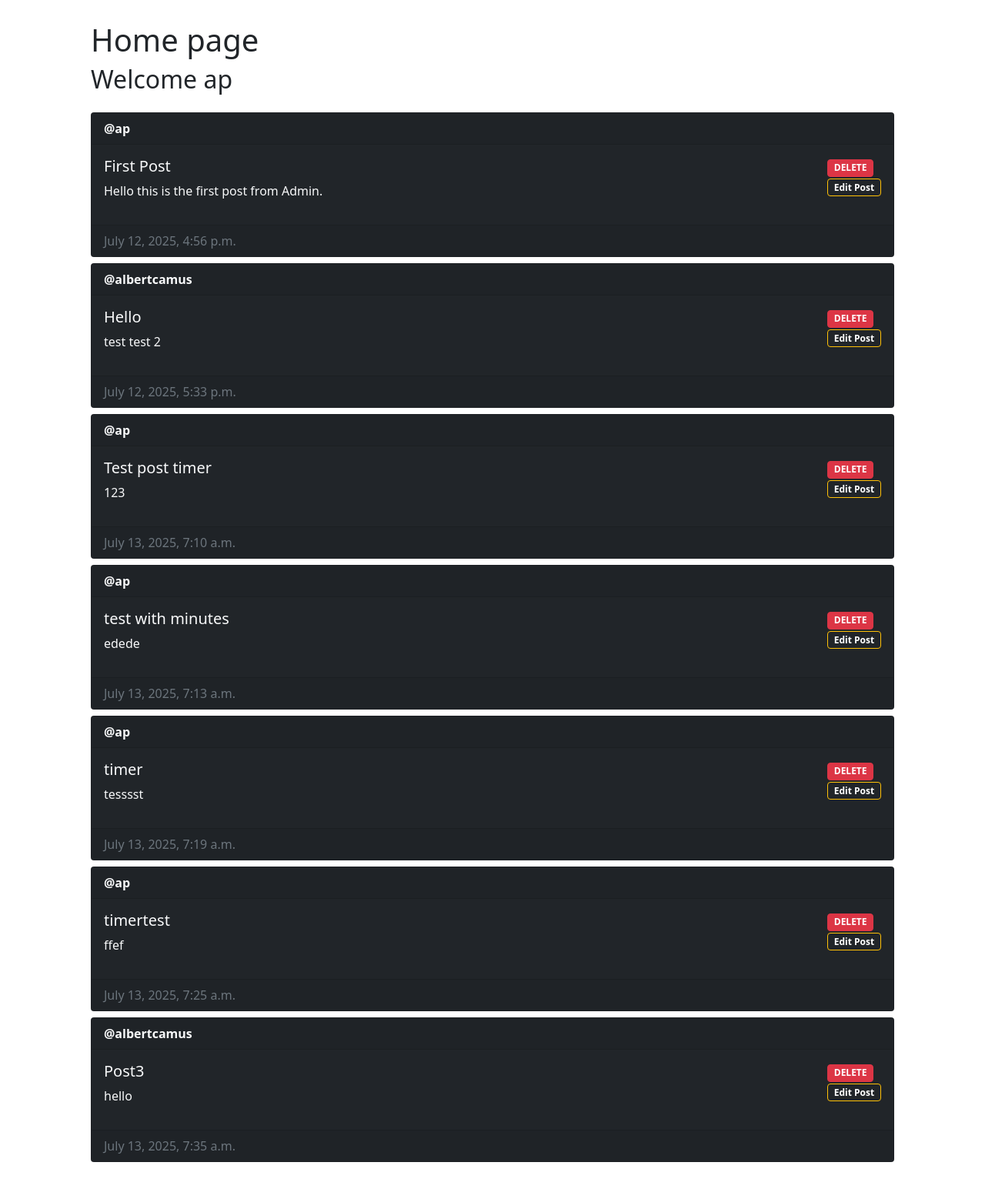
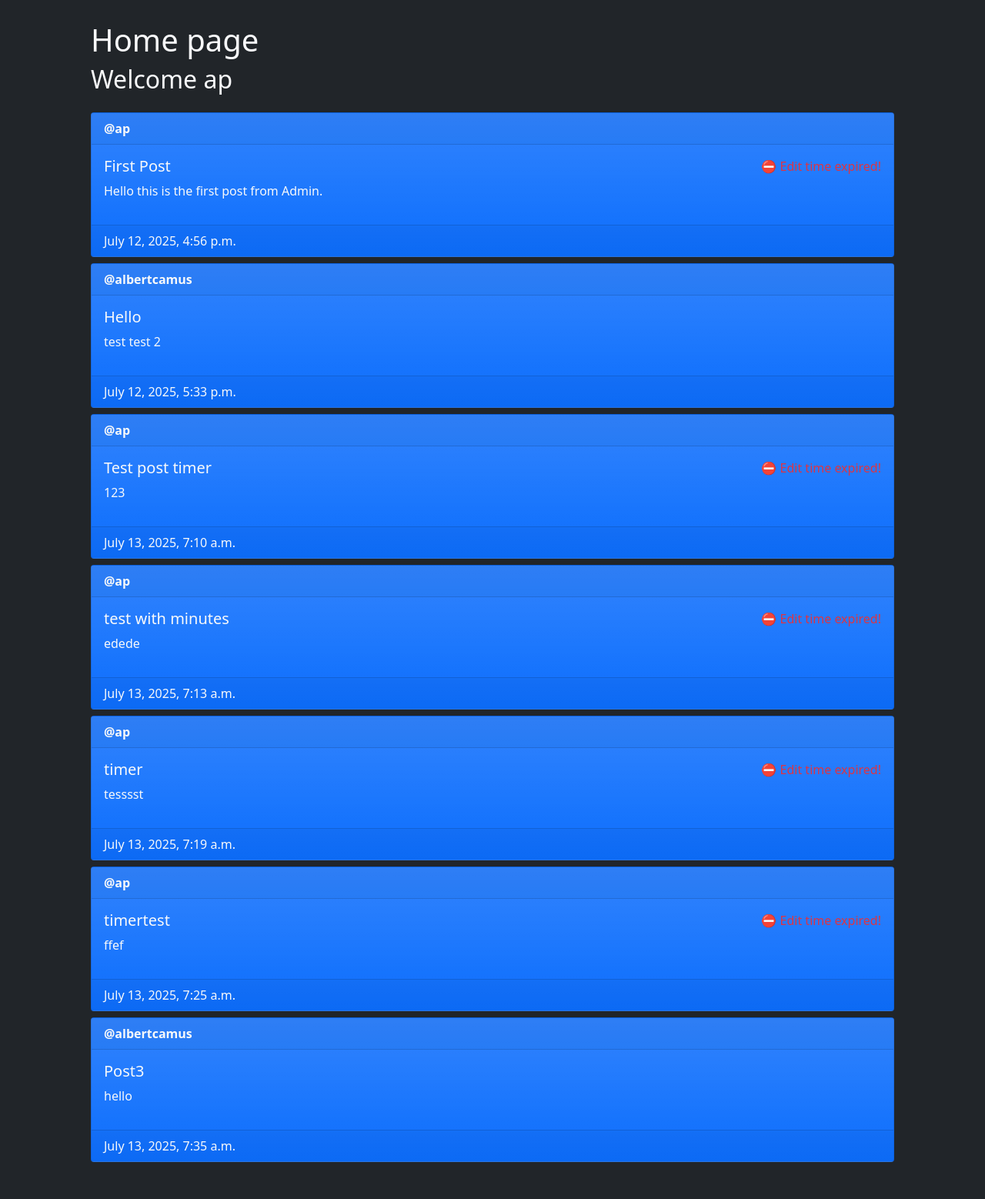
Before and after one commit to arsimpollozhani/post_app, a Django app: page / in a window 1280 px wide. Shown: the part 72-1630 px from the top of the page at 77% size. Run offline with Django 5.2, Linux system fonts and the light colour scheme; a user stored in the database is signed in; data comes from the database, SQL or seed files in the repository; both versions use the stored data as it was after the commit.

Commit message:
add feature: timer edit post

```diff
--- a/website/main/templates/main/base.html
+++ b/website/main/templates/main/base.html
@@ -18,7 +18,7 @@
     }
 </style>
 
-<body>
+<body class="bg-dark text-light">
 
     <!-- Navbar   -->
 
@@ -68,7 +68,7 @@
 
     <!-- Main content -->
 
-    <div class="container mb-5 px-md-5">
+    <div class="container mb-5 px-md-5 ">
         {% block content %}
 
         {% endblock %}
--- a/website/main/templates/main/create_post.html
+++ b/website/main/templates/main/create_post.html
@@ -7,7 +7,7 @@
 {% load crispy_forms_tags %}
 
 {% block content %}
-    <form action="" method="post">
+    <form action="" method="post" >
         {% csrf_token %}
         {{ form|crispy }}
 
--- a/website/main/templates/main/home.html
+++ b/website/main/templates/main/home.html
@@ -4,47 +4,83 @@
     Home Page
 {% endblock %}
 
-
 {% block content %}
     <h1>Home page</h1>
-    <h2 class="mb-4">Welcome {{user.username}}</h2>
+    <h2 class="mb-4">Welcome {{ user.username }}</h2>
 
     {% for post in posts %}
-
-        <div class="card mt-2 bg-dark text-light">
+        <div class="card mt-2 bg-primary bg-gradient text-light">
             <div class="card-header"><strong>@{{ post.author.username }}</strong></div>
             <div class="card-body d-flex flex-row justify-content-between">
                 <div>
-                    <h5 class="card-title"> {{ post.title }}</h5>
-                    <p> {{ post.description }}</p>
+                    <h5 class="card-title">{{ post.title }}</h5>
+                    <p>{{ post.description }}</p>
                 </div>
 
+                <div>
+                    {% if user == post.author %}
+                        {% if post.is_editable %}
+                            <form action="" method="post">
+                                {% csrf_token %}
+                                <button type="submit" class="btn btn-danger badge" name="post-id" value="{{ post.id }}">DELETE</button>
+                            </form>
 
+                            <!-- Timer -->
+                            <p id="timer-{{ post.id }}" class="fs-6 text-warning"></p>
 
-                <div>
-                    {% if user == post.author or user.is_superuser %}
-                        <!-- Delete post -->
+                            <!-- Edit Button -->
+                            <a id="edit-btn-{{ post.id }}" href="{% url 'edit_post' post.id %}" class="btn btn-outline-warning badge">
+                                Edit Post
+                            </a>
+
+                            <!-- Timer Script -->
+                            <script>
+                                window.addEventListener("DOMContentLoaded", function () {
+                                    const timerElement = document.getElementById("timer-{{ post.id }}");
+                                    const editButton = document.getElementById("edit-btn-{{ post.id }}");
+                                    if (!timerElement || !editButton) return;
+
+                                    const deadline = new Date("{{ post.created_at|date:'Y-m-d\\TH:i:s' }}Z");
+                                    deadline.setMinutes(deadline.getMinutes() + 15);
+
+                                    function updateTimer() {
+                                        const now = new Date();
+                                        const diff = deadline - now;
+
+                                        if (diff <= 0) {
+                                            timerElement.innerHTML = "⛔ Edit time expired!";
+                                            editButton.classList.add("disabled");
+                                            editButton.setAttribute("aria-disabled", "true");
+                                            editButton.style.pointerEvents = "none";
+                                            return;
+                                        }
+
+                                        const minutes = Math.floor((diff % (1000 * 60 * 60)) / (1000 * 60));
+                                        const seconds = Math.floor((diff % (1000 * 60)) / 1000);
+                                        timerElement.innerHTML = `🕒 Time left: ${minutes}m ${seconds}s`;
+                                    }
+
+                                    updateTimer();
+                                    setInterval(updateTimer, 1000);
+                                });
+                            </script>
+                        {% else %}
+                            <p class="text-danger">⛔ Edit time expired!</p>
+                        {% endif %}
+                    {% elif user.is_superuser and post.is_editable %}
                         <form action="" method="post">
                             {% csrf_token %}
                             <button type="submit" class="btn btn-danger badge" name="post-id" value="{{ post.id }}">DELETE</button>
                         </form>
-                        <!-- Edit post -->
-                        <div>
-                            <a href="{% url 'edit_post' post.id %}" class="btn btn-outline-warning badge">Edit Post</a>
-                        </div>
                     {% endif %}
                 </div>
-
-
             </div>
 
-            <div class="card-footer text-muted">
+            <div class="card-footer lead fs-6">
                 {{ post.created_at }}
             </div>
         </div>
-
-        {% empty %}
+    {% empty %}
         <p>No posts yet.</p>
     {% endfor %}
-
 {% endblock %}
--- a/website/main/views.py
+++ b/website/main/views.py
@@ -4,6 +4,8 @@ from django.contrib.auth import login, logout, authenticate
 from django.contrib.auth.decorators import login_required
 from .models import Post
 from django.urls import reverse_lazy, reverse
+from django.utils import timezone
+from datetime import timedelta
 # Create your views here.
 
 
@@ -11,6 +13,10 @@ from django.urls import reverse_lazy, reverse
 def home (request):
     posts = Post.objects.all()
 
+    now = timezone.now()
+
+    for post in posts:
+        post.is_editable = (now - post.created_at) < timedelta(minutes=15)
 
     if request.method == "POST":
         post_id = request.POST.get("post-id")
@@ -19,6 +25,8 @@ def home (request):
         # not sure if object exists->use filter
         if post and post.author == request.user:
             post.delete()
+
+
 
     context = {
         "posts" : posts,
@@ -51,6 +59,11 @@ def edit_post(request, post_id):
     if post.author != request.user:
         return redirect('/home')
 
+
+    time_limit =  post.created_at + timedelta(minutes=15)
+    if timezone.now() > time_limit:
+        return redirect('/home')
+
     if request.method == 'POST':
         form = PostForm(request.POST, instance=post)
         if form.is_valid():
```
Also changed, not shown: website/db.sqlite3.
